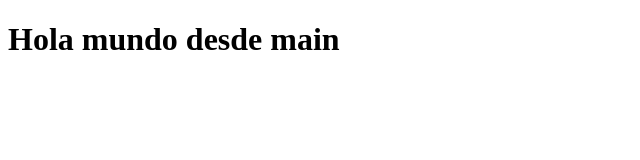
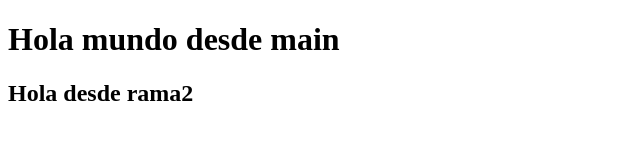
Before and after one commit to miguelbac/ramas, a plain HTML site: page index.html in a window 1280 px wide. Shown: the whole page, without its empty margins (0-640 px from the left). Drawn offline with Linux system fonts and the light colour scheme.

Commit message:
Changes in Html

```diff
--- a/index.html
+++ b/index.html
@@ -7,5 +7,6 @@
 </head>
 <body>
     <h1>Hola mundo desde main</h1>
+    <h2>Hola desde rama2</h2>
 </body>
 </html>
```
